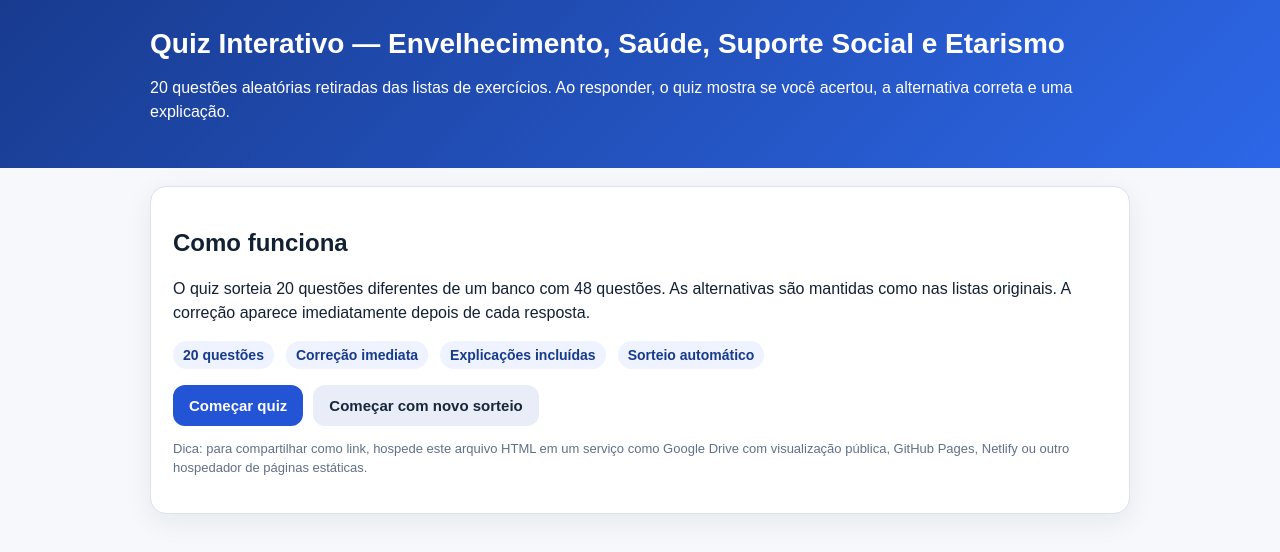
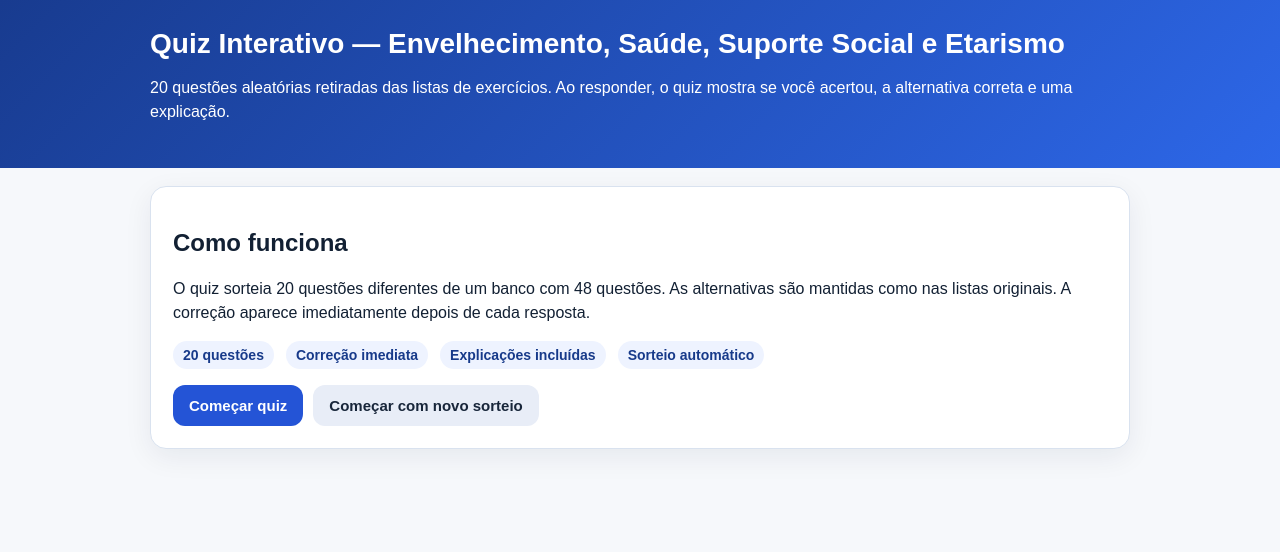
Before and after one commit to devPxT/quiz-psicologia, a plain HTML site: page index.html in a window 1280 px wide. Drawn offline with Linux system fonts and the light colour scheme.

Commit message:
Remove sharing tip from index.html
Removed sharing tip for hosting the HTML file.

```diff
--- a/index.html
+++ b/index.html
@@ -62,7 +62,6 @@ button:disabled { opacity:.55; cursor:not-allowed; }
       <button onclick="startQuiz()">Começar quiz</button>
       <button class="secondary" onclick="startQuiz(true)">Começar com novo sorteio</button>
     </div>
-    <p class="small">Dica: para compartilhar como link, hospede este arquivo HTML em um serviço como Google Drive com visualização pública, GitHub Pages, Netlify ou outro hospedador de páginas estáticas.</p>
   </section>
 
   <section id="quiz" class="card hidden">
```
